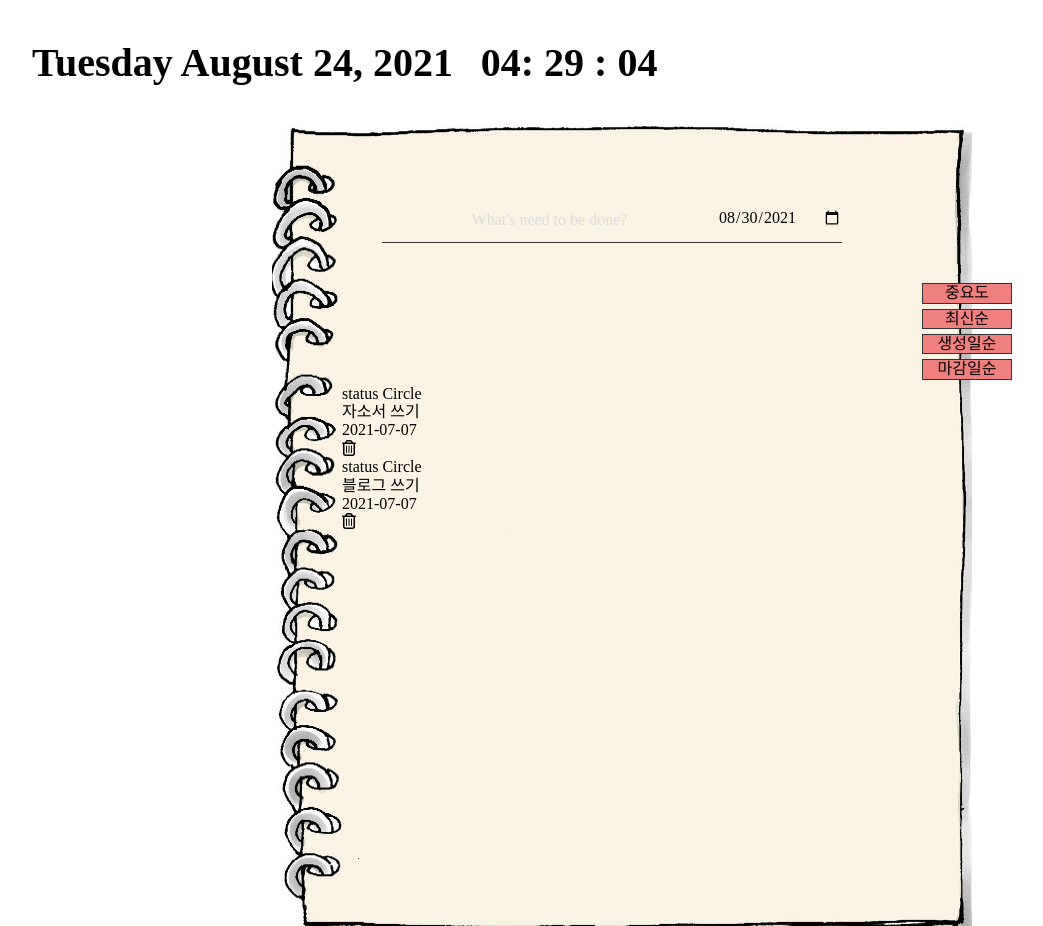
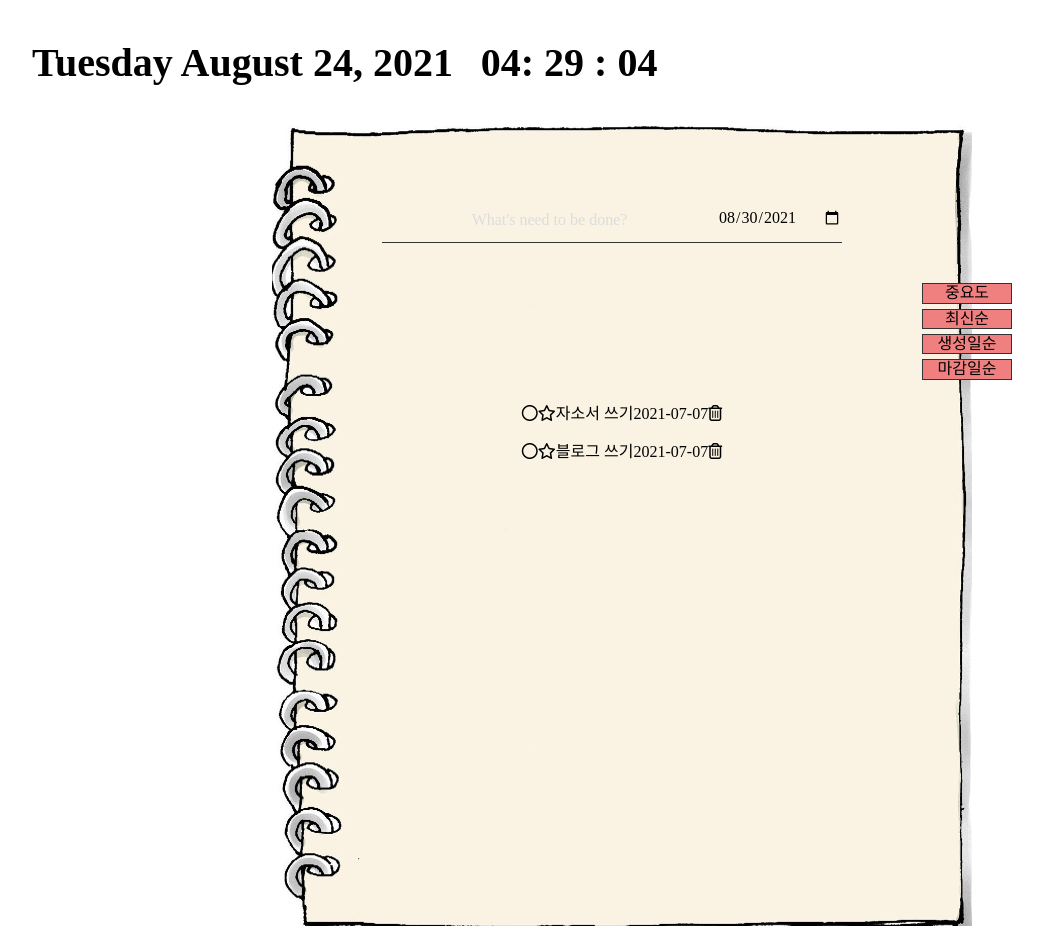
Before and after one commit to JOHNKIM-KK/Modu-TodoList, a React (Create React App) app: page / in a window 1280 px wide. Shown: the whole page, without its empty margins (18-1061 px from the left). Built offline with nearby package versions, Linux system fonts and the light colour scheme; a web font is replaced by a local one.

Commit message:
Feat:이벤트 추가

```diff
--- a/src/Components/TodoList/TodoItem.tsx
+++ b/src/Components/TodoList/TodoItem.tsx
@@ -3,16 +3,31 @@ import { ITodoState } from "Components/TodoList/Utils/TodoService";
 
 interface TodoItemProps {
   data: ITodoState;
+  removeTodo: (id: number) => void;
 }
 
-const TodoItem: React.FC<TodoItemProps> = ({ data }) => {
-  const { taskName, dueDate } = data;
+const TodoItem: React.FC<TodoItemProps> = ({ data, removeTodo }) => {
+  const { taskName, dueDate, id } = data;
+
   return (
     <>
-      <div>status Circle</div>
+      <div>
+        {" "}
+        <i className="far fa-circle"></i>
+      </div>
+      <div>
+        {" "}
+        <i className="far fa-star"></i>
+      </div>
       <div>{taskName}</div>
       <div>{dueDate}</div>
-      <i className="far fa-trash-alt"></i>
+      <div
+        onClick={() => {
+          removeTodo(id);
+        }}
+      >
+        <i className="far fa-trash-alt"></i>
+      </div>
     </>
   );
 };
--- a/src/Components/TodoList/TodoList.tsx
+++ b/src/Components/TodoList/TodoList.tsx
@@ -1,6 +1,7 @@
 import React from "react";
 import { DragDrop } from "Components/DragDrop";
 import { TodoItem } from "Components/TodoList";
+import styled from "styled-components";
 
 const TodoLists = [
   {
@@ -20,14 +21,23 @@ const TodoLists = [
     importance: 0, // 0~2
   },
 ];
-const TodoList: React.FC = () => {
+interface TodoListProps {
+  removeTodo: (id: number) => void;
+}
+const TodoList: React.FC<TodoListProps> = ({ removeTodo }) => {
   return (
     <DragDrop>
       {TodoLists.map(item => (
-        <TodoItem data={item} />
+        <ToDo>
+          <TodoItem removeTodo={removeTodo} data={item} />
+        </ToDo>
       ))}
     </DragDrop>
   );
 };
-
+const ToDo = styled.div`
+  display: flex;
+  margin: 20px;
+  justify-content: center;
+`;
 export default TodoList;
--- a/src/Pages/Home.tsx
+++ b/src/Pages/Home.tsx
@@ -5,14 +5,14 @@ import { TodoCreate, TodoFilter, TodoList } from "Components/TodoList";
 import { TodoService } from "Components/TodoList/Utils/TodoService";
 
 const Home: React.FC = () => {
-  const { createTodo } = TodoService();
+  const { createTodo, removeTodo } = TodoService();
   return (
     <>
       <Nav />
       <TodoTemplate>
         <TodoCreate createTodo={createTodo} />
         <TodoFilter />
-        <TodoList />
+        <TodoList removeTodo={removeTodo} />
       </TodoTemplate>
     </>
   );
```
Also changed, not shown: 2 other files (tests, documents, lock files or other folders).
